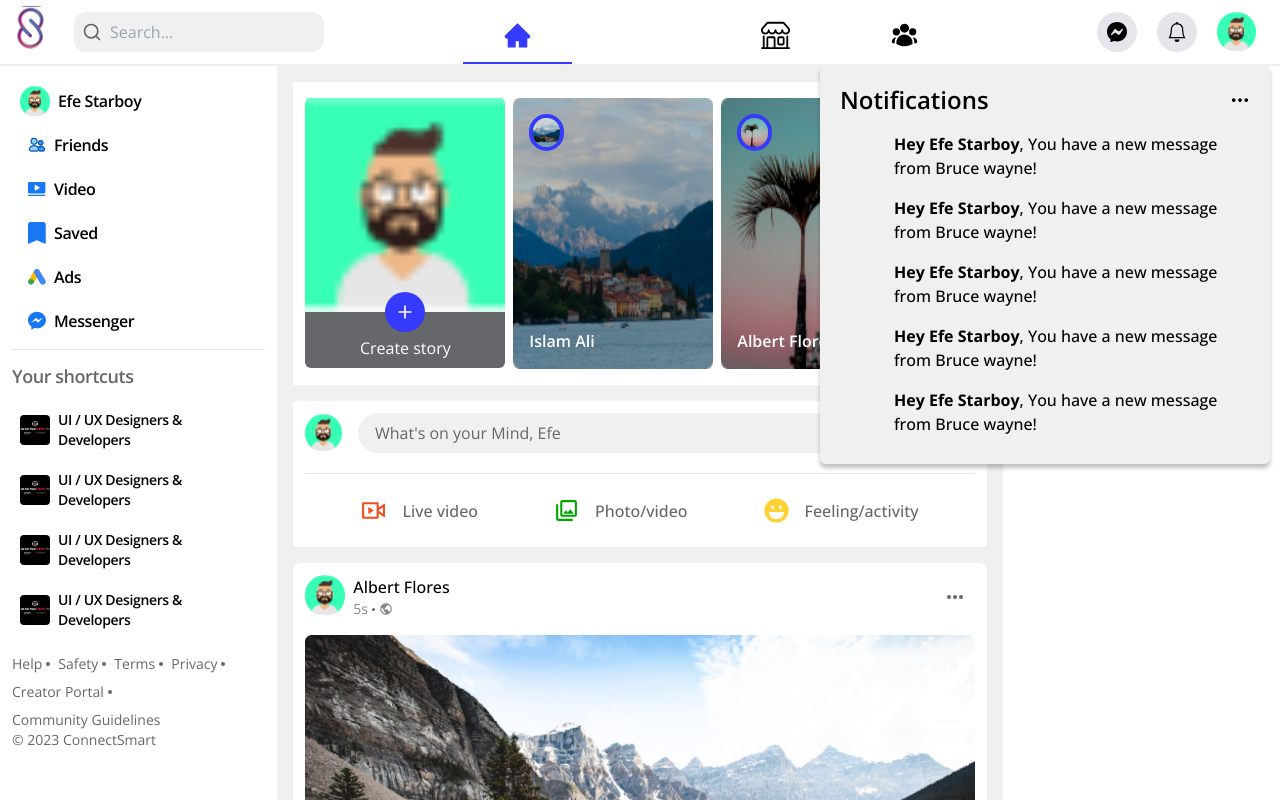
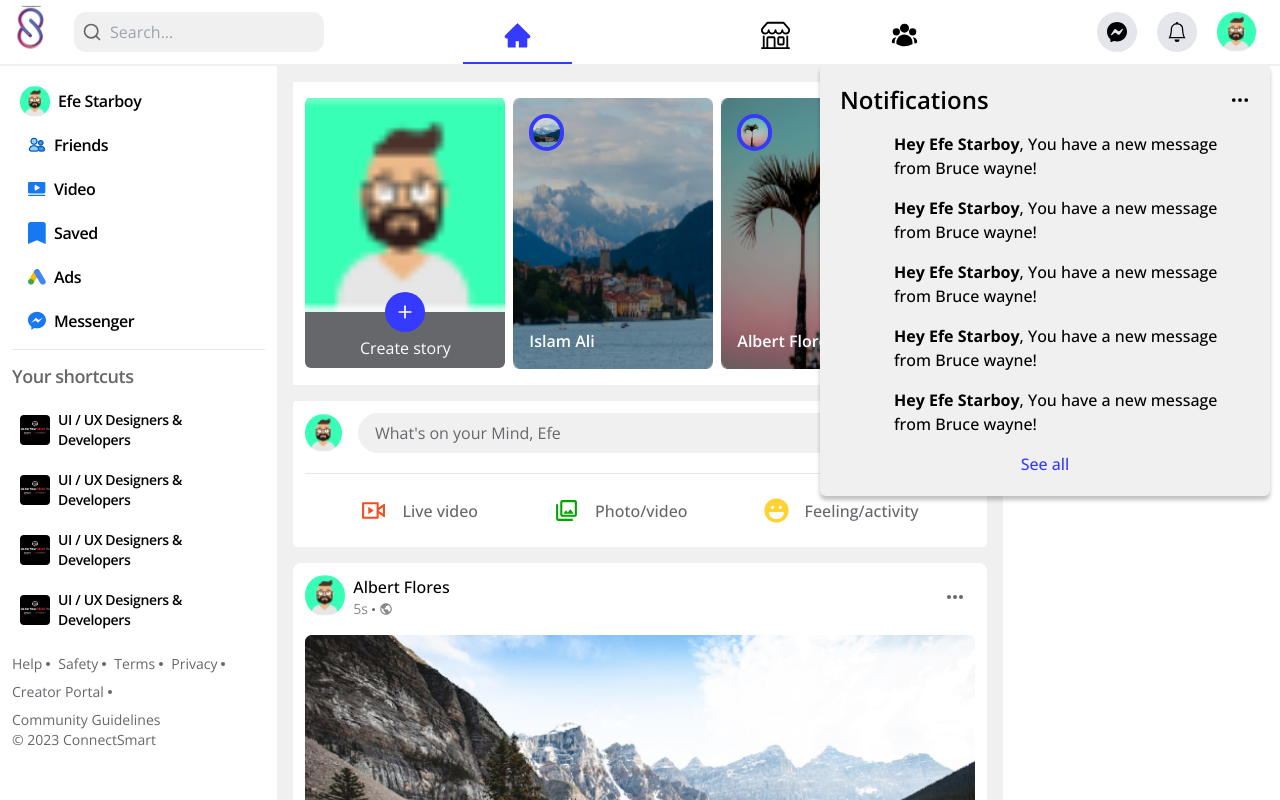
Before and after one commit to asiughuslyvesterobus/social_app, a Next.js app in the folder client/: page / in a window 1280 px wide. Built offline with nearby package versions, Linux system fonts and the light colour scheme; some icons are missing.

Commit message:
working on notification box

```diff
--- a/client/components/notificationBox/NotificationBox.tsx
+++ b/client/components/notificationBox/NotificationBox.tsx
@@ -53,6 +53,9 @@ const NotificationBox = ({ show, setShow }: NotificationProps) => {
           </Link>
         ))}
       </div>
+      <p className="w-full text-center text-primary text-sm font-medium md:text-base cursor-pointer hover:underline transition-all">
+        See all
+      </p>
     </div>
   );
 };
```
